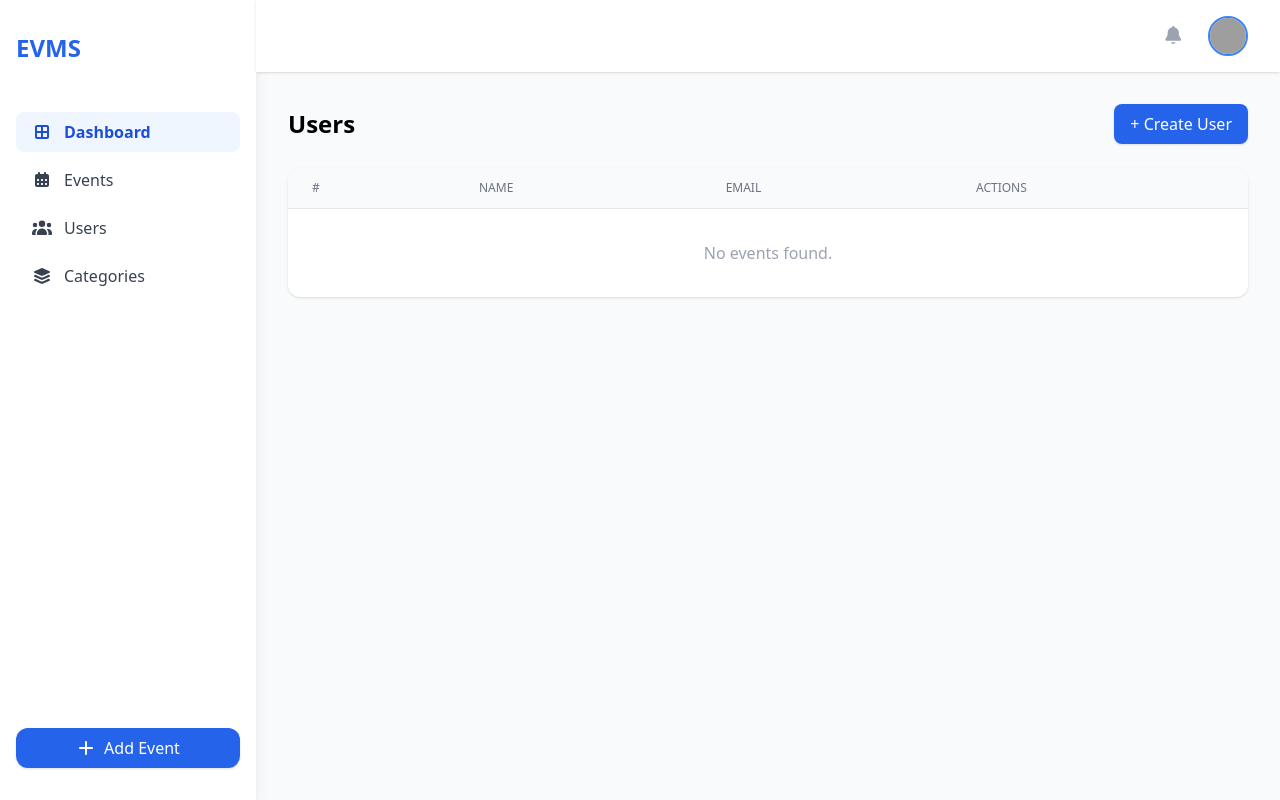
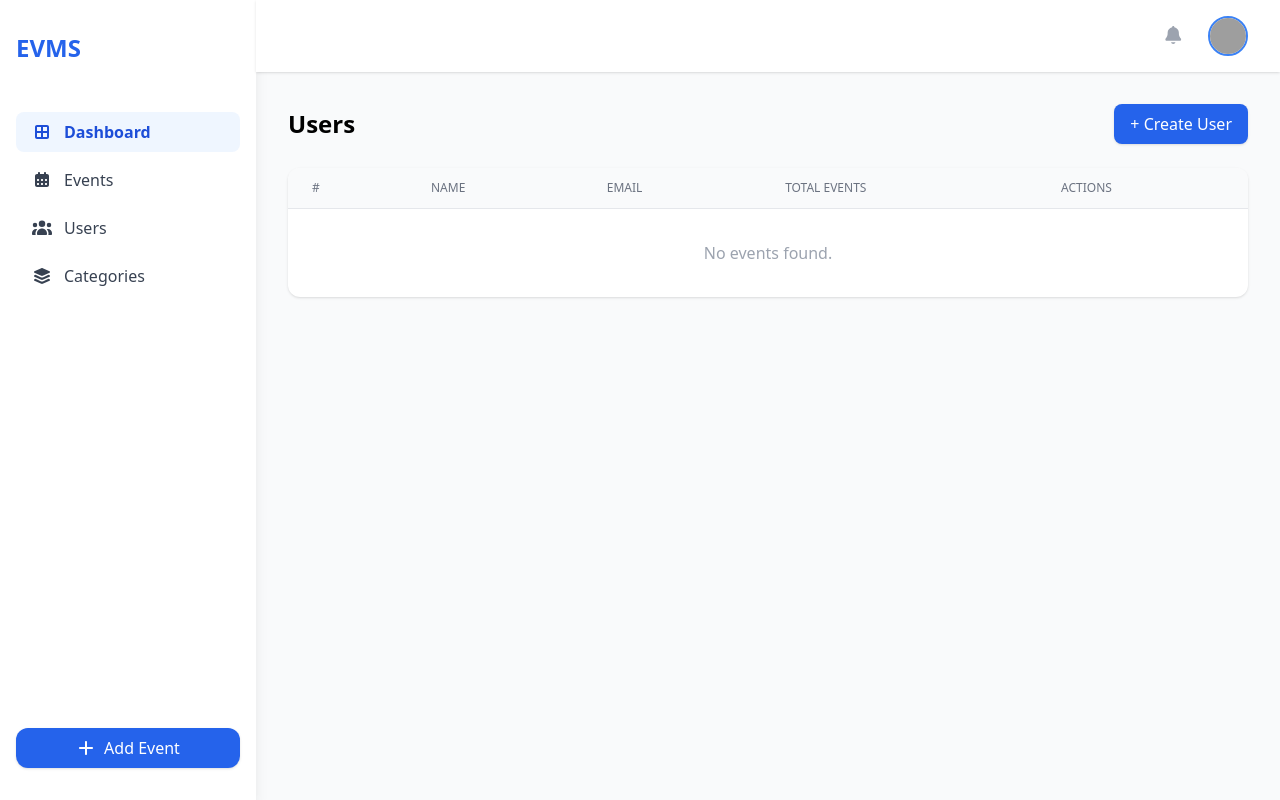
Before and after one commit to CodeMonkMI/phitro-event-managment-system, a Django app: page /users/ in a window 1280 px wide. Run offline with Django 5.2, Linux system fonts and the light colour scheme; data that the repository does not hold is empty; some libraries are stand-ins or nearby versions; grey boxes are pictures that could not be loaded.

Commit message:
code optimized

```diff
--- a/categories/templates/index.html
+++ b/categories/templates/index.html
@@ -16,6 +16,7 @@
           <th class="px-6 py-3 text-left text-xs font-medium text-gray-500 uppercase">#</th>
           <th class="px-6 py-3 text-left text-xs font-medium text-gray-500 uppercase">Name</th>
           <th class="px-6 py-3 text-left text-xs font-medium text-gray-500 uppercase">Description</th>
+          <th class="px-6 py-3 text-left text-xs font-medium text-gray-500 uppercase">Total Events</th>
           <th class="px-6 py-3 text-left text-xs font-medium text-gray-500 uppercase">Actions</th>
         </tr>
       </thead>
@@ -25,6 +26,7 @@
             <td class="px-6 py-4 whitespace-nowrap text-sm text-gray-500">{{ forloop.counter }}</td>
             <td class="px-6 py-4 whitespace-nowrap text-base font-medium text-gray-800">{{ category.name }}</td>
             <td class="px-6 py-4 whitespace-nowrap text-sm text-gray-600">{{ category.description }}</td>
+            <td class="px-6 py-4 whitespace-nowrap text-sm text-gray-600">{{ category.events.count }}</td>
             <td class="px-6 py-4 whitespace-nowrap text-sm flex">
               <a href="{% url 'category_view' category.id %}" class="text-blue-500 hover:underline mr-3">View</a>
               <a href="{% url 'category_update' category.id %}" class="text-green-500 hover:underline mr-3">Edit</a>
--- a/categories/views.py
+++ b/categories/views.py
@@ -7,7 +7,9 @@ from categories.forms import CategoriesForm
 
 
 def index(request):
-    categories = Category.objects.filter().order_by("created_at")
+    categories = (
+        Category.objects.prefetch_related("events").filter().order_by("created_at")
+    )
     context = {"categories": categories}
     return render(request, "index.html", context)
 
--- a/events/views.py
+++ b/events/views.py
@@ -11,6 +11,7 @@ from django.db.models import Count
 def index(request):
     events = (
         Events.objects.select_related("category")
+        .prefetch_related("participants")
         .annotate(nums_participants=Count("participants"))
         .order_by("-date")
     )
--- a/users/templates/users.html
+++ b/users/templates/users.html
@@ -15,6 +15,7 @@
           <th class="px-6 py-3 text-left text-xs font-medium text-gray-500 uppercase">#</th>
           <th class="px-6 py-3 text-left text-xs font-medium text-gray-500 uppercase">Name</th>
           <th class="px-6 py-3 text-left text-xs font-medium text-gray-500 uppercase">Email</th>
+          <th class="px-6 py-3 text-left text-xs font-medium text-gray-500 uppercase">Total Events</th>
           <th class="px-6 py-3 text-left text-xs font-medium text-gray-500 uppercase">Actions</th>
         </tr>
       </thead>
@@ -24,6 +25,7 @@
             <td class="px-6 py-4 whitespace-nowrap text-sm text-gray-500">{{ forloop.counter }}</td>
             <td class="px-6 py-4 whitespace-nowrap text-base font-medium text-gray-800">{{ user.name }}</td>
             <td class="px-6 py-4 whitespace-nowrap text-sm text-gray-700">{{ user.email }}</td>
+            <td class="px-6 py-4 whitespace-nowrap text-sm text-gray-700">{{ user.nums_event }}</td>
 
             <td class="px-6 py-4 whitespace-nowrap text-sm flex">
               <a href="{% url 'users_view' user.id %}" class="text-green-500 hover:underline mr-3">View</a>
--- a/users/views.py
+++ b/users/views.py
@@ -2,12 +2,17 @@ from django.shortcuts import render, get_object_or_404, redirect
 from django.http import HttpRequest
 from users.models import User
 from users.forms import UserForm
+from django.db.models import Count
 
 # Create your views here.
 
 
 def index(request):
-    users = User.objects.filter().order_by("created_at")
+    users = (
+        User.objects.annotate(nums_event=Count("events"))
+        .filter()
+        .order_by("created_at")
+    )
     context = {"users": users}
     return render(request, "users.html", context)
 
```
Also changed, not shown: categories/templates/single_category.html (+9 -0 lines).
